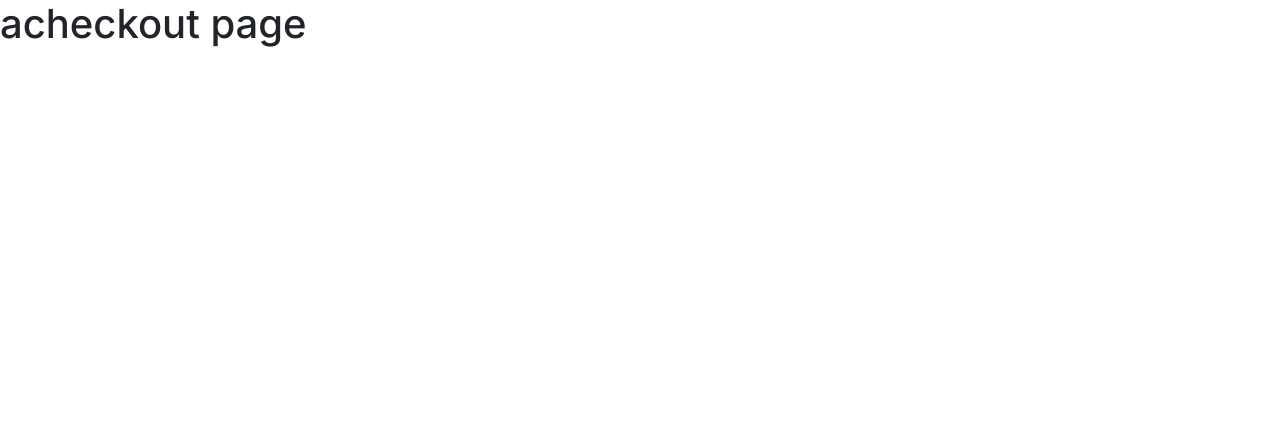
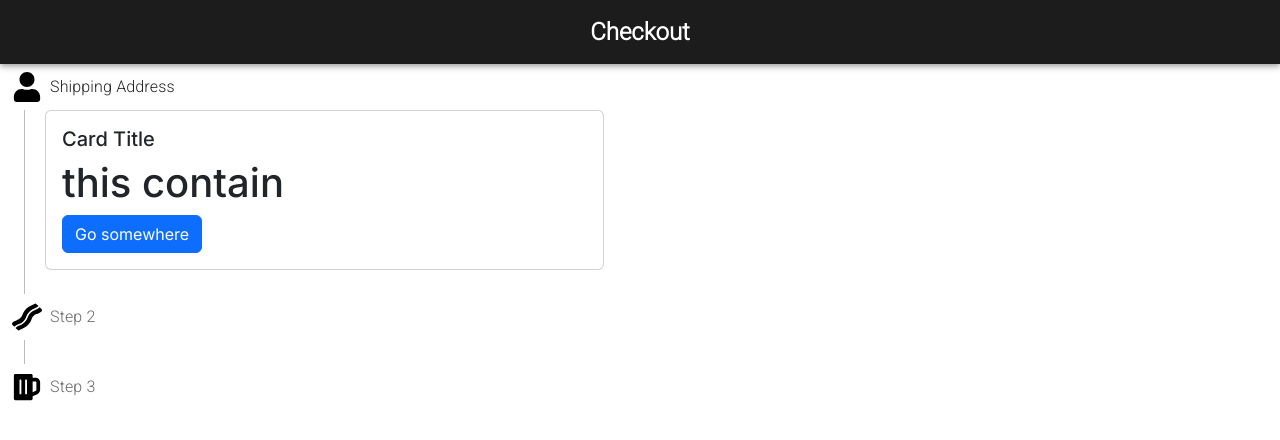
Before and after one commit to avez07/client, a Next.js app: page /dashboard/checkout in a window 1280 px wide. Shown: the top 440 px of the page. Built offline with nearby package versions, Linux system fonts and the light colour scheme.

Commit message:
the address line effect

```diff
--- /dev/null
+++ b/src/app/common/checkout-data.js
@@ -0,0 +1,8 @@
+import React from "react";
+
+const address = ()=>{
+    return(
+        <h1>this contain</h1>
+    )
+}
+export default address
--- a/src/app/common/step-progressbar.js
+++ b/src/app/common/step-progressbar.js
@@ -1,95 +1,84 @@
-import * as React from 'react';
-import Box from '@mui/material/Box';
-import Stepper from '@mui/material/Stepper';
-import Step from '@mui/material/Step';
-import StepLabel from '@mui/material/StepLabel';
-import StepContent from '@mui/material/StepContent';
-import Button from '@mui/material/Button';
-import Paper from '@mui/material/Paper';
-import Typography from '@mui/material/Typography';
+import React from "react";
+import {Button,Card} from 'react-bootstrap';
+import { Box, Stepper, Step, StepLabel, StepContent, Typography } from '@mui/material';
+import { IoIosCheckmarkCircleOutline } from 'react-icons/io';
+import { FaBacon, FaBeer, FaUser } from 'react-icons/fa';
+import Address from "./checkout-data";
 
-const steps = [
-  {
-    label: 'Select campaign settings',
-    description: `For each ad campaign that you create, you can control how much
-              you're willing to spend on clicks and conversions, which networks
-              and geographical locations you want your ads to show on, and more.`,
-  },
-  {
-    label: 'Create an ad group',
-    description:
-      'An ad group contains one or more ads which target a shared set of keywords.',
-  },
-  {
-    label: 'Create an ad',
-    description: `Try out different ad text to see what brings in the most customers,
-              and learn how to enhance your ads using features like ad extensions.
-              If you run into any problems with your ads, find out how to tell if
-              they're running and how to resolve approval issues.`,
-  },
-];
+const CustomStepIcon = ({ active, completed, icon }) => {
+  return completed ? <IoIosCheckmarkCircleOutline style={{ fontSize: '30px', color: 'green' }} /> : icon;
+};
+
+
 
 export default function VerticalLinearStepper() {
   const [activeStep, setActiveStep] = React.useState(0);
 
+  const handleBack = () => {
+    setActiveStep((prevActiveStep) => prevActiveStep - 1);
+  };
   const handleNext = () => {
     setActiveStep((prevActiveStep) => prevActiveStep + 1);
   };
 
-  const handleBack = () => {
-    setActiveStep((prevActiveStep) => prevActiveStep - 1);
-  };
-
-  const handleReset = () => {
-    setActiveStep(0);
-  };
+  const steps = [
+    {
+      icon: <FaUser style={{ fontSize: '30px', color: 'black' }} />,
+      label: 'Shipping Address',
+      content: (
+        <>
+          <Card>
+      <Card.Body>
+        <Card.Title>Card Title</Card.Title>
+       <Address />
+        <Button variant="primary" onClick={handleNext}>Go somewhere</Button>
+      </Card.Body>
+    </Card>
+        </>
+      ),
+    },
+    {
+      icon: <FaBacon style={{ fontSize: '30px', color: 'black' }} />,
+      label: 'Step 2',
+      content: (
+        <>
+          <Typography>Step 2 Content</Typography>
+          <Button variant="contained" onClick={handleNext}>
+            Continue
+          </Button>
+        </>
+      ),
+    },
+    {
+      icon: <FaBeer style={{ fontSize: '30px', color: 'black' }} />,
+      label: 'Step 3',
+      content: (
+        <>
+          <Typography>Step 3 Content</Typography>
+          <Button variant="contained" onClick={handleNext}>
+            Finish
+          </Button>
+        </>
+      ),
+    },
+  ];
 
   return (
-    <Box sx={{ maxWidth: 400 }}>
+    <Box sx={{ maxWidth: 600 }}>
       <Stepper activeStep={activeStep} orientation="vertical">
         {steps.map((step, index) => (
-          <Step key={step.label}>
+          <Step key={index}>
             <StepLabel
-              optional={
-                index === 2 ? (
-                  <Typography variant="caption">Last step</Typography>
-                ) : null
-              }
+              icon={<CustomStepIcon active={activeStep === index} completed={activeStep > index} icon={step.icon} />}
             >
-              {step.label}
+              <Typography>{step.label}</Typography>
             </StepLabel>
             <StepContent>
-              <Typography>{step.description}</Typography>
-              <Box sx={{ mb: 2 }}>
-                <div>
-                  <Button
-                    variant="contained"
-                    onClick={handleNext}
-                    sx={{ mt: 1, mr: 1 }}
-                  >
-                    {index === steps.length - 1 ? 'Finish' : 'Continue'}
-                  </Button>
-                  <Button
-                    disabled={index === 0}
-                    onClick={handleBack}
-                    sx={{ mt: 1, mr: 1 }}
-                  >
-                    Back
-                  </Button>
-                </div>
-              </Box>
+              {step.content}
             </StepContent>
           </Step>
         ))}
       </Stepper>
-      {activeStep === steps.length && (
-        <Paper square elevation={0} sx={{ p: 3 }}>
-          <Typography>All steps completed - you&apos;re finished</Typography>
-          <Button onClick={handleReset} sx={{ mt: 1, mr: 1 }}>
-            Reset
-          </Button>
-        </Paper>
-      )}
     </Box>
   );
 }
--- a/src/app/dashboard/checkout/page.js
+++ b/src/app/dashboard/checkout/page.js
@@ -1,9 +1,30 @@
 'use client'
 import React from "react"
+import Process from '../../common/step-progressbar'
+import {AppBar,Box,Toolbar,Typography,CardContent ,CardActions } from '@mui/material';
+import {Container} from 'react-bootstrap'
 
-const checkout = ()=>{
-    return(
-        <h1>acheckout page</h1>
-    )
+
+const  checkout = ()=> {
+  return (
+    <>
+     <Box sx={{ flexGrow: 1 }}>
+      <AppBar position="static"   style={{background:"#1c1c1c"}}>
+        <Toolbar variant="dense" style={{justifyContent:'center'}}>
+          <Typography variant="h5" className="py-3 fw-bold"  color="inherit" component="div">
+            Checkout
+          </Typography>
+        </Toolbar>
+      </AppBar>
+    </Box>
+    <Container fluid>
+      <Process />
+      </Container>
+    </>
+
+
+  );
 }
+
+
 export default checkout
--- a/src/app/dashboard/layout.js
+++ b/src/app/dashboard/layout.js
@@ -24,12 +24,11 @@ export default function ClientLayout({ children }) {
   const pathname = usePathname();
 
   return  (
-    <html lang="en">
-      <body className={inter.className}>
-       {pathname !== '/dashboard/checkout' ? <Header />: ''}
+    <>
+     {pathname !== '/dashboard/checkout' ? <Header />: ''}
         {children}
         {pathname !== '/dashboard/checkout' ? <Footer />: ''}
-      </body>
-    </html>
+    </>
+
   )
 }
```
